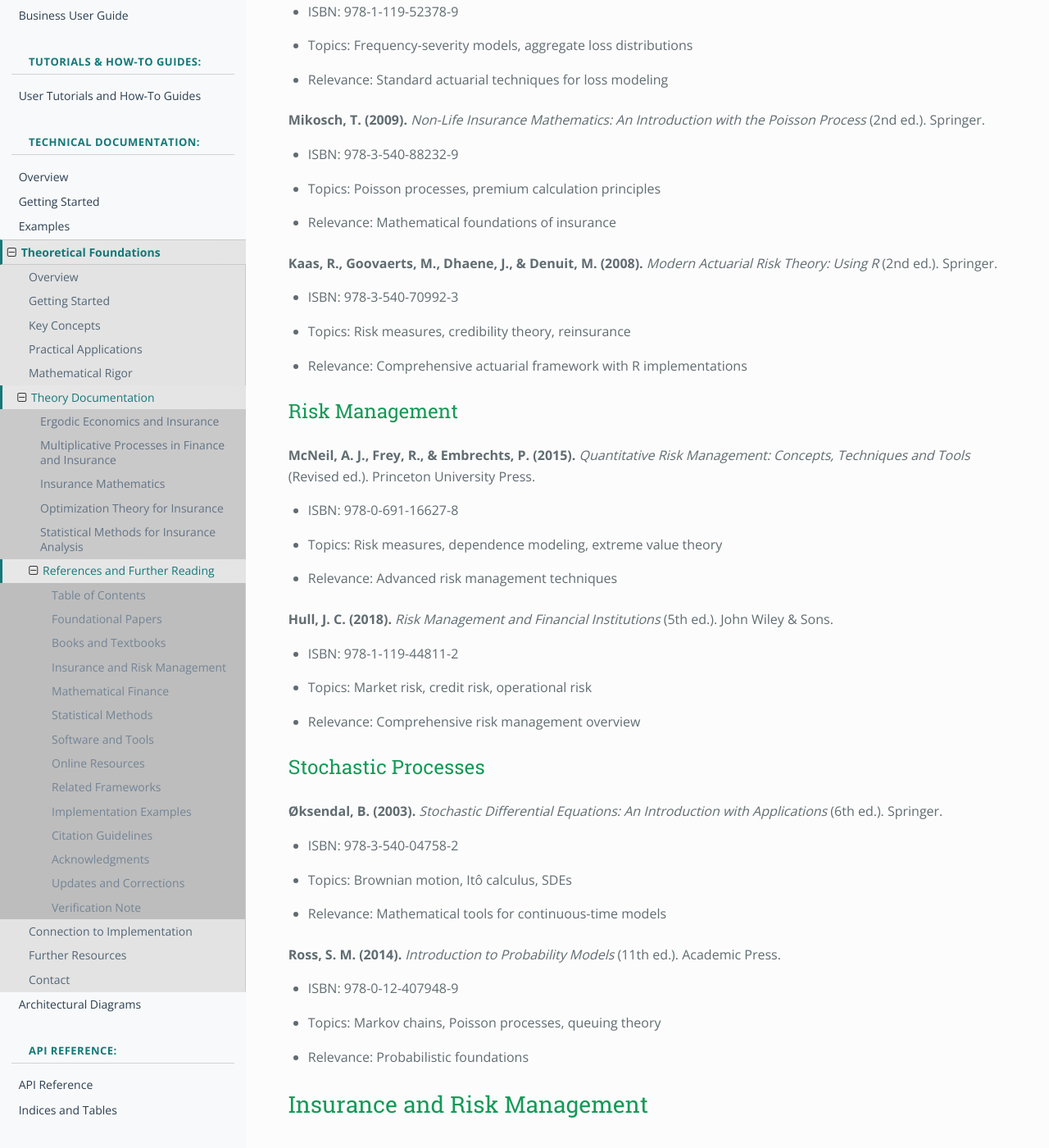
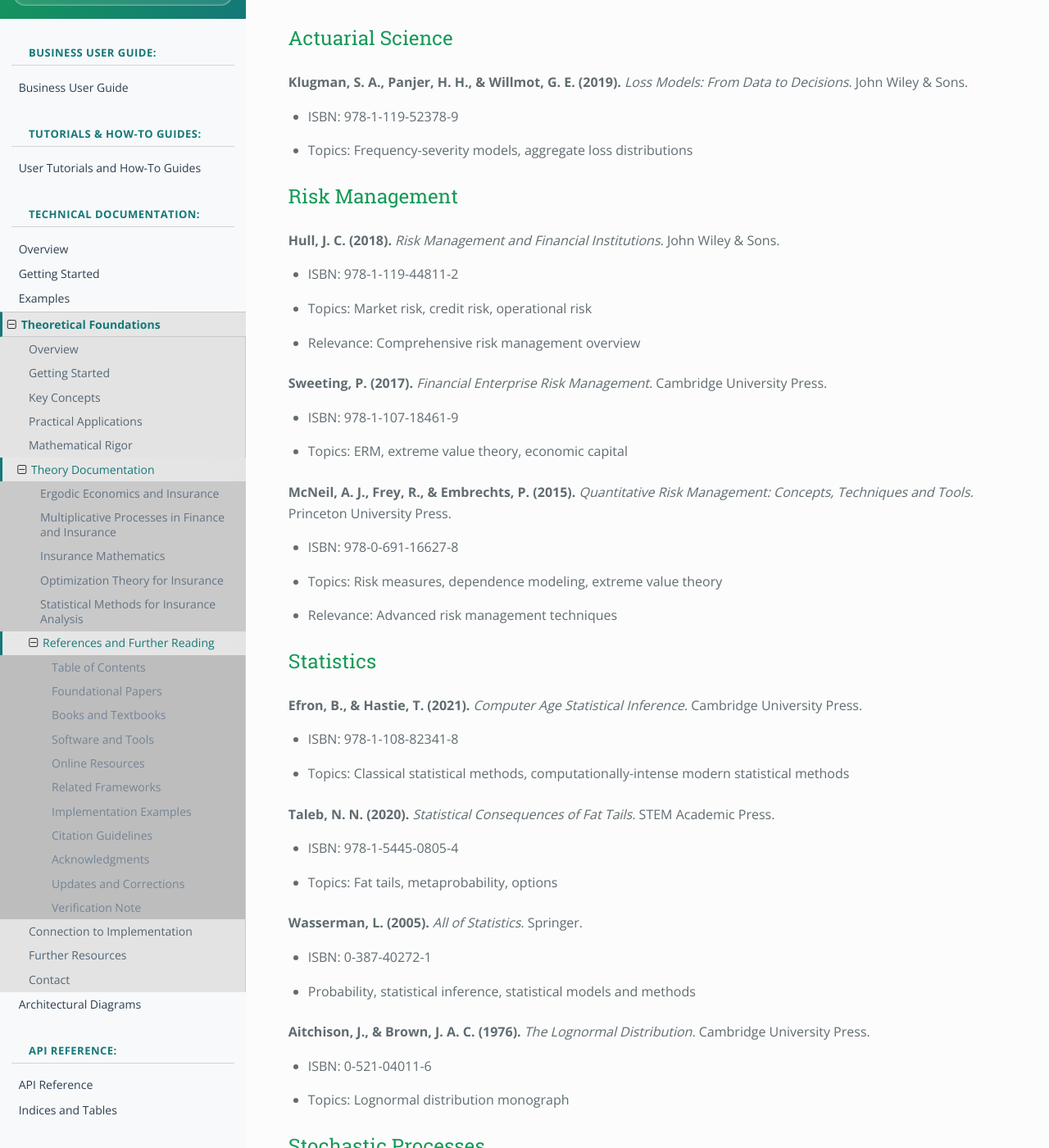
Before and after one commit to AlexFiliakov/Ergodic-Insurance-Limits, a Sphinx documentation site: the page built from ergodic_insurance/docs/theory/06_references.md, in a window 1280 px wide and 1400 px high, scrolled down 3442 px. Shown: the whole window at 82% size. Built offline with Sphinx 7.4.7 and the Read the Docs theme 3.1.0, drawn with Linux system fonts in a browser that asks for light colours; some of the changed text lies outside the part shown.

Commit message:
docs: patched the References section

````diff
--- a/ergodic_insurance/docs/theory/06_references.md
+++ b/ergodic_insurance/docs/theory/06_references.md
@@ -3,9 +3,6 @@
 ## Table of Contents
 1. [Foundational Papers](#foundational-papers)
 2. [Books and Textbooks](#books-and-textbooks)
-3. [Insurance and Risk Management](#insurance-and-risk-management)
-4. [Mathematical Finance](#mathematical-finance)
-5. [Statistical Methods](#statistical-methods)
 6. [Software and Tools](#software-and-tools)
 7. [Online Resources](#online-resources)
 8. [Related Frameworks](#related-frameworks)
@@ -14,6 +11,8 @@
 
 (foundational-papers)=
 ## Foundational Papers
+
+Roughly in order of recommended reading.
 
 ### Ergodic Economics
 
@@ -46,14 +44,9 @@
 - Relevance: Optimal betting/investment strategy foundation
 
 **Thorp, E. O. (1971).** Portfolio choice and the Kelly criterion. *Proceedings of the Business and Economics Section of the American Statistical Association*, 215-224.
-- Note: Full text available in MacLean et al. (2011) book
+- Gwern Branwen: [Full Text](https://gwern.net/doc/statistics/decision/1975-thorp.pdf)
 - Key contribution: Kelly criterion applied to portfolio management
 - Relevance: Extension to multiple assets and insurance
-
-**MacLean, L. C., Thorp, E. O., & Ziemba, W. T. (2011).** The Kelly capital growth investment criterion: Theory and practice. *World Scientific*.
-- ISBN: 978-981-4293-53-0
-- Key contribution: Comprehensive treatment of Kelly criterion
-- Relevance: Practical applications and extensions
 
 ### Multiplicative Processes
 
@@ -70,210 +63,218 @@
 (books-and-textbooks)=
 ## Books and Textbooks
 
-### Insurance and Actuarial Science
+Sections are roughly in recommended study order. Books in each section are listed chronologically by latest publication date.
 
-**Klugman, S. A., Panjer, H. H., & Willmot, G. E. (2019).** *Loss Models: From Data to Decisions* (5th ed.). John Wiley & Sons.
+### Ergodicity
+
+**Peters, O., & Adamou, A. (2025).** *An Introduction to Ergodicity Economics.* LML Press.
+- ISBN: 978-1-0686491-3-4
+- Topics: Ergodicity and implications to individuals and populations
+
+### Kelly Criterion
+
+**MacLean, L. C., Thorp, E. O., & Ziemba, W. T. (2011).** The Kelly capital growth investment criterion: Theory and practice. *World Scientific*.
+- ISBN: 978-981-4293-53-0
+- Key contribution: Comprehensive treatment of Kelly criterion
+
+### Actuarial Science
+
+**Klugman, S. A., Panjer, H. H., & Willmot, G. E. (2019).** *Loss Models: From Data to Decisions.* John Wiley & Sons.
 - ISBN: 978-1-119-52378-9
 - Topics: Frequency-severity models, aggregate loss distributions
-- Relevance: Standard actuarial techniques for loss modeling
-
-**Mikosch, T. (2009).** *Non-Life Insurance Mathematics: An Introduction with the Poisson Process* (2nd ed.). Springer.
-- ISBN: 978-3-540-88232-9
-- Topics: Poisson processes, premium calculation principles
-- Relevance: Mathematical foundations of insurance
-
-**Kaas, R., Goovaerts, M., Dhaene, J., & Denuit, M. (2008).** *Modern Actuarial Risk Theory: Using R* (2nd ed.). Springer.
-- ISBN: 978-3-540-70992-3
-- Topics: Risk measures, credibility theory, reinsurance
-- Relevance: Comprehensive actuarial framework with R implementations
 
 ### Risk Management
 
-**McNeil, A. J., Frey, R., & Embrechts, P. (2015).** *Quantitative Risk Management: Concepts, Techniques and Tools* (Revised ed.). Princeton University Press.
+**Hull, J. C. (2018).** *Risk Management and Financial Institutions.* John Wiley & Sons.
+- ISBN: 978-1-119-44811-2
+- Topics: Market risk, credit risk, operational risk
+- Relevance: Comprehensive risk management overview
+
+**Sweeting, P. (2017).** *Financial Enterprise Risk Management.* Cambridge University Press.
+- ISBN: 978-1-107-18461-9
+- Topics: ERM, extreme value theory, economic capital
+
+**McNeil, A. J., Frey, R., & Embrechts, P. (2015).** *Quantitative Risk Management: Concepts, Techniques and Tools.* Princeton University Press.
 - ISBN: 978-0-691-16627-8
 - Topics: Risk measures, dependence modeling, extreme value theory
 - Relevance: Advanced risk management techniques
 
-**Hull, J. C. (2018).** *Risk Management and Financial Institutions* (5th ed.). John Wiley & Sons.
-- ISBN: 978-1-119-44811-2
-- Topics: Market risk, credit risk, operational risk
-- Relevance: Comprehensive risk management overview
+### Statistics
+
+**Efron, B., & Hastie, T. (2021).** *Computer Age Statistical Inference.* Cambridge University Press.
+- ISBN: 978-1-108-82341-8
+- Topics: Classical statistical methods, computationally-intense modern statistical methods
+
+**Taleb, N. N. (2020).** *Statistical Consequences of Fat Tails.* STEM Academic Press.
+- ISBN: 978-1-5445-0805-4
+- Topics: Fat tails, metaprobability, options
+
+**Wasserman, L. (2005).** *All of Statistics.* Springer.
+- ISBN: 0-387-40272-1
+- Probability, statistical inference, statistical models and methods
+
+**Aitchison, J., & Brown, J. A. C. (1976).** *The Lognormal Distribution.* Cambridge University Press.
+- ISBN: 0-521-04011-6
+- Topics: Lognormal distribution monograph
 
 ### Stochastic Processes
 
-**Øksendal, B. (2003).** *Stochastic Differential Equations: An Introduction with Applications* (6th ed.). Springer.
+**Øksendal, B. (2003).** *Stochastic Differential Equations: An Introduction with Applications.*. Springer.
 - ISBN: 978-3-540-04758-2
 - Topics: Brownian motion, Itô calculus, SDEs
-- Relevance: Mathematical tools for continuous-time models
 
-**Ross, S. M. (2014).** *Introduction to Probability Models* (11th ed.). Academic Press.
+**Ross, S. M. (2014).** *Introduction to Probability Models.*. Academic Press.
 - ISBN: 978-0-12-407948-9
 - Topics: Markov chains, Poisson processes, queuing theory
-- Relevance: Probabilistic foundations
-
-(insurance-and-risk-management)=
-## Insurance and Risk Management
-
-### Reinsurance and Layering
-
-**Albrecher, H., Beirlant, J., & Teugels, J. L. (2017).** *Reinsurance: Actuarial and Statistical Aspects*. John Wiley & Sons.
-- ISBN: 978-0-470-77268-3
-- Topics: Optimal reinsurance, layer pricing, risk sharing
-- Relevance: Advanced reinsurance strategies
-
-**Deelstra, G., & Plantin, G. (2014).** *Risk Theory and Reinsurance*. Springer.
-- ISBN: 978-1-4471-5743-4
-- Topics: Premium principles, optimal retention, solvency
-- Relevance: Theoretical foundations of reinsurance
 
 ### Extreme Value Theory
 
-**Embrechts, P., Klüppelberg, C., & Mikosch, T. (1997).** *Modelling Extremal Events for Insurance and Finance*. Springer.
+**Embrechts, P., Klüppelberg, C., & Mikosch, T. (2010).** *Modelling Extremal Events for Insurance and Finance*. Springer.
 - ISBN: 978-3-540-60931-5
 - Topics: Heavy-tailed distributions, extreme value theory
-- Relevance: Modeling catastrophic losses
+
+**de Haan, L., & Ferreira, A. (2006).** *Extreme Value Theory: An Introduction.* Springer.
+- ISBN: 978-0-387-23946-0
+- Topics: Extreme value theory in finite- and infinite-dimensional settings
 
 **Beirlant, J., Goegebeur, Y., Segers, J., & Teugels, J. (2004).** *Statistics of Extremes: Theory and Applications*. John Wiley & Sons.
 - ISBN: 978-0-471-97647-9
 - Topics: Statistical inference for extremes, applications
-- Relevance: Practical extreme value analysis
 
 ### Ruin Theory
 
-**Asmussen, S., & Albrecher, H. (2010).** *Ruin Probabilities* (2nd ed.). World Scientific.
+**Asmussen, S., & Albrecher, H. (2010).** *Ruin Probabilities.* World Scientific.
 - ISBN: 978-981-4282-52-9
 - Topics: Classical and modern ruin theory
-- Relevance: Survival probability calculations
 
-**Grandell, J. (1991).** *Aspects of Risk Theory*. Springer.
+**Grandell, J. (1992).** *Aspects of Risk Theory*. Springer.
 - ISBN: 978-0-387-97447-8
 - Topics: Compound Poisson processes, ruin probabilities
-- Relevance: Classical risk theory
-
-(mathematical-finance)=
-## Mathematical Finance
 
 ### Optimal Control
-
-**Fleming, W. H., & Soner, H. M. (2006).** *Controlled Markov Processes and Viscosity Solutions* (2nd ed.). Springer.
-- ISBN: 978-0-387-26045-7
-- Topics: HJB equations, viscosity solutions
-- Relevance: Mathematical framework for optimal control
 
 **Pham, H. (2009).** *Continuous-time Stochastic Control and Optimization with Financial Applications*. Springer.
 - ISBN: 978-3-540-89499-5
 - Topics: Stochastic control, applications to insurance
 - Relevance: Insurance and investment optimization
 
+**Fleming, W. H., & Soner, H. M. (2006).** *Controlled Markov Processes and Viscosity Solutions.* Springer.
+- ISBN: 978-0-387-26045-7
+- Topics: HJB equations, viscosity solutions
+- Relevance: Mathematical framework for optimal control
+
 ### Portfolio Theory
+
+**Mildenhall, S. J., & Major, J. A. (2022)** *Pricing Insurance Risk.* John Wiley & Sons.
+- ISBN: 978-1-119-75567-8
+- Risk, portfolio pricing, price allocation
+
+**Rebonato, R., & Denev, A. (2014).** *Portfolio Management Under Stress.* Cambridge University Press
+- ISBN: 978-1-107-04811-9
+- Topics: Bayesian-net approach to coherent asset allocation
+
+**Luenberger, D. G. (2013).** *Investment Science.* Oxford University Press.
+- ISBN: 978-0-19-974008-6
+- Topics: Portfolio optimization, asset pricing
+- Relevance: Investment theory foundations
 
 **Merton, R. C. (1992).** *Continuous-Time Finance*. Blackwell.
 - ISBN: 978-0-631-18508-2
 - Topics: Optimal portfolio selection, consumption-investment
 - Relevance: Continuous-time optimization methods
 
-**Luenberger, D. G. (2013).** *Investment Science* (2nd ed.). Oxford University Press.
-- ISBN: 978-0-19-974008-6
-- Topics: Portfolio optimization, asset pricing
-- Relevance: Investment theory foundations
+### Monte Carlo Methods
 
-(statistical-methods)=
-## Statistical Methods
-
-### Monte Carlo Methods
+**Robert, C. P., & Casella, G. (2004).** *Monte Carlo Statistical Methods.* Springer.
+- ISBN: 978-0-387-21239-5
+- Topics: MCMC, convergence diagnostics, applications
 
 **Glasserman, P. (2003).** *Monte Carlo Methods in Financial Engineering*. Springer.
 - ISBN: 978-0-387-00451-8
 - Topics: Variance reduction, importance sampling, quasi-Monte Carlo
-- Relevance: Advanced simulation techniques
-
-**Robert, C. P., & Casella, G. (2004).** *Monte Carlo Statistical Methods* (2nd ed.). Springer.
-- ISBN: 978-0-387-21239-5
-- Topics: MCMC, convergence diagnostics, applications
-- Relevance: Statistical simulation methods
 
 ### Bootstrap Methods
+
+**Davison, A. C., & Hinkley, D. V. (1997).** *Bootstrap Methods and their Application*. Cambridge University Press.
+- ISBN: 978-0-521-57391-7
+- Topics: Advanced bootstrap techniques, applications
+
+**Shao, J., & Tu, D. (1995).** *The Jackknife and Bootstrap.* Springer.
+- ISBN: 978-0-387-94515-6
+- Jackknife, bootstrap, and other resampling methods
 
 **Efron, B., & Tibshirani, R. J. (1993).** *An Introduction to the Bootstrap*. Chapman and Hall/CRC.
 - ISBN: 978-0-412-04231-7
 - Topics: Bootstrap confidence intervals, hypothesis testing
-- Relevance: Resampling methods for uncertainty quantification
-
-**Davison, A. C., & Hinkley, D. V. (1997).** *Bootstrap Methods and their Application*. Cambridge University Press.
-- ISBN: 978-0-521-57391-7
-- Topics: Advanced bootstrap techniques, applications
-- Relevance: Practical bootstrap implementation
 
 ### Time Series Analysis
 
-**Tsay, R. S. (2010).** *Analysis of Financial Time Series* (3rd ed.). John Wiley & Sons.
+**Tsay, R. S. (2010).** *Analysis of Financial Time Series.* John Wiley & Sons.
 - ISBN: 978-0-470-41435-4
 - Topics: GARCH models, risk management, backtesting
-- Relevance: Financial time series methods
 
 **Hamilton, J. D. (1994).** *Time Series Analysis*. Princeton University Press.
 - ISBN: 978-0-691-04289-3
 - Topics: State space models, filtering, forecasting
-- Relevance: Comprehensive time series theory
 
 (software-and-tools)=
 ## Software and Tools
 
 ### Python Libraries
 
+**chainladder-python**
+- Website: [chainladder-python.readthedocs.io](https://chainladder-python.readthedocs.io/)
+- Documentation: [chainladder-python user guide](https://chainladder-python.readthedocs.io/en/latest/user_guide/)
+- Usage: Actuarial functions specializing in reserving
+
+**Matplotlib/Seaborn**
+- Matplotlib: [matplotlib.org](https://matplotlib.org/)
+- Seaborn: [seaborn.pydata.org](https://seaborn.pydata.org/)
+- Usage: Data visualization
+
 **NumPy**
 - Website: [numpy.org](https://numpy.org/)
 - Documentation: [numpy.org/doc](https://numpy.org/doc/stable/)
 - Usage: Numerical computing foundation
+
+**Pandas**
+- Website: [pandas.pydata.org](https://pandas.pydata.org/)
+- Documentation: [pandas.pydata.org/docs](https://pandas.pydata.org/docs/)
+- Usage: Data manipulation and analysis
+
+**quActuary**
+- Website: [quactuary.com](https://quactuary.com/)
+- Documentation: [docs.quactuary.com](https://docs.quactuary.com/)
+- Usage: Presently offers a strong simulation framework and an extensive library of actuarial distributions
 
 **SciPy**
 - Website: [scipy.org](https://scipy.org/)
 - Documentation: [docs.scipy.org](https://docs.scipy.org/doc/scipy/)
 - Usage: Scientific computing and optimization
 
-**Pandas**
-- Website: [pandas.pydata.org](https://pandas.pydata.org/)
-- Documentation: [pandas.pydata.org/docs](https://pandas.pydata.org/docs/)
-- Usage: Data manipulation and analysis
-
-**Matplotlib/Seaborn**
-- Matplotlib: [matplotlib.org](https://matplotlib.org/)
-- Seaborn: [seaborn.pydata.org](https://seaborn.pydata.org/)
-- Usage: Data visualization
-
 ### Actuarial Software
-
-**R Packages**
-- `actuar`: Actuarial functions
-- `ChainLadder`: Claims reserving
-- `copula`: Dependence modeling
-- Documentation: [CRAN Task View: Finance](https://cran.r-project.org/web/views/Finance.html)
 
 **Commercial Tools**
 - **@RISK**: Monte Carlo simulation add-in for Excel
-- **Crystal Ball**: Risk analysis and forecasting
-- **Prophet**: Actuarial modeling software
-- **ResQ**: Reinsurance optimization
 
 (online-resources)=
 ## Online Resources
 
 ### Educational Websites
 
+**Casualty Actuarial Society (CAS)**
+- Website: [casact.org](https://www.casact.org/)
+- Resources: Property-casualty focus, research
+- Relevance: Non-life insurance expertise
+
 **London Mathematical Laboratory**
 - Website: [lml.org.uk](https://lml.org.uk/)
 - Resources: Ergodic economics research and tutorials
-- Key person: Ole Peters
 
 **Society of Actuaries (SOA)**
 - Website: [soa.org](https://www.soa.org/)
 - Resources: Research papers, educational materials
 - Relevance: Professional actuarial resources
-
-**Casualty Actuarial Society (CAS)**
-- Website: [casact.org](https://www.casact.org/)
-- Resources: Property-casualty focus, research
-- Relevance: Non-life insurance expertise
 
 ### Online Courses
 
@@ -292,10 +293,6 @@
 **Ergodicity Economics**
 - URL: [ergodicityeconomics.com](https://ergodicityeconomics.com/)
 - Content: Blog posts on ergodic theory applications
-
-**Actuarial Outpost**
-- URL: [actuarialoutpost.com](https://www.actuarialoutpost.com/)
-- Content: Community forum for actuaries
 
 **Quantitative Finance Stack Exchange**
 - URL: [quant.stackexchange.com](https://quant.stackexchange.com/)
@@ -328,50 +325,7 @@
 - Focus: Capital adequacy standards
 - Documentation: [NAIC website](https://www.naic.org/)
 
-### Alternative Risk Transfer
-
-**Captive Insurance**
-- Various industry publications and guides available
-- Organizations: Captive Insurance Companies Association (CICA)
-- Relevance: Self-insurance strategies
-
-**Parametric Insurance**
-- Franco, G. (2020). Parametric insurance for natural hazards. *Nature Climate Change*, 10(6), 517-518.
-- DOI: [10.1038/s41558-020-0785-1](https://doi.org/10.1038/s41558-020-0785-1)
-- Relevance: Index-based insurance products
-
-**Insurance-Linked Securities**
-- Cummins, J. D., & Weiss, M. A. (2009). Convergence of insurance and financial markets. *Journal of Risk and Insurance*, 76(3), 493-545.
-- Relevance: Alternative risk transfer mechanisms
-
 ## Implementation Examples
-
-### GitHub Repositories
-
-**Ergodic Theory Simulations**
-- Note: No official repository by Ole Peters found. Community implementations include:
-  - [github.com/gfbarbieri/ergodicity-economics](https://github.com/gfbarbieri/ergodicity-economics) - Lecture notes review
-  - [github.com/JohnCoene/go-ergo](https://github.com/JohnCoene/go-ergo) - Go implementation
-  - [github.com/Kendiukhov/ergodicity_library](https://github.com/Kendiukhov/ergodicity_library) - Python library
-- Language: Various (Python, R, Go, Julia)
-- Content: Community implementations of ergodic theory concepts
-
-**Insurance Analytics**
-- Organizations and repositories:
-  - [github.com/open-actuarial](https://github.com/open-actuarial) - Open Actuarial Tools
-  - [github.com/actuarial-tools](https://github.com/actuarial-tools) - Actuarial productivity tools
-  - [github.com/actuarial-data-science](https://github.com/actuarial-data-science) - Swiss Association initiative
-  - [github.com/kasaai/insurance](https://github.com/kasaai/insurance) - Insurance datasets
-- Language: R, Python
-- Content: Various actuarial and insurance modeling tools
-
-**Risk Management Tools**
-- Note: Specific repository not verified. Related tools include:
-  - [github.com/genedan/actuarial-foss](https://github.com/genedan/actuarial-foss) - Curated list of actuarial FOSS
-  - chainladder-python - Actuarial reserving in Python
-  - OasisLMF - Open source catastrophe modeling framework
-- Language: Python, R
-- Content: Risk measurement and management tools
 
 ### Jupyter Notebooks
 
@@ -407,32 +359,9 @@
 
 ```
 
-
-### Recommended Reading Order
-
-1. **Start with ergodic theory**:
-   - Peters (2019) - Nature Physics paper
-   - Peters & Gell-Mann (2016) - Dynamics paper
-
-2. **Understand multiplicative processes**:
-   - Redner (1990) - Tutorial
-   - Kelly (1956) - Original criterion
-
-3. **Learn insurance mathematics**:
-   - Klugman et al. (2019) - Loss models
-   - Mikosch (2009) - Non-life insurance
-
-4. **Study optimization methods**:
-   - Pham (2009) - Stochastic control
-   - Fleming & Soner (2006) - HJB equations
-
-5. **Master statistical methods**:
-   - Glasserman (2003) - Monte Carlo
-   - Efron & Tibshirani (1993) - Bootstrap
-
 ## Acknowledgments
 
-This project builds upon the foundational work of Ole Peters and the London Mathematical Laboratory in developing ergodic economics. We also acknowledge the contributions of the actuarial and quantitative finance communities in developing the mathematical tools and frameworks used in this implementation.
+This project builds upon the foundational work of Ole Peters and the London Mathematical Laboratory in developing ergodic economics. I also acknowledge the contributions of the actuarial and quantitative finance communities in developing the mathematical tools and frameworks used in this implementation.
 
 ## Updates and Corrections
 
@@ -446,7 +375,7 @@
 
 ## Verification Note
 
-All references have been verified as of December 2024. Some community repositories and resources may change over time. For the most current information:
+All references have been verified as of September 2025. Some resources may change over time. For the most current information:
 - Check DOI links for academic papers
 - Visit organization websites directly
 - Search GitHub for latest community implementations
````
Also changed, not shown: other parts of ergodic_insurance/docs/theory/06_references.md (+1 -4 lines).
